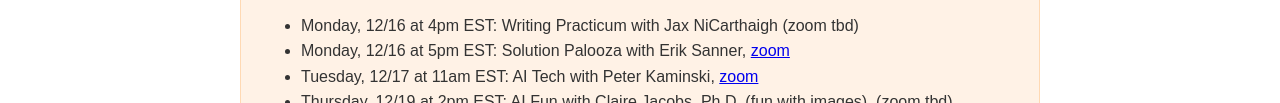
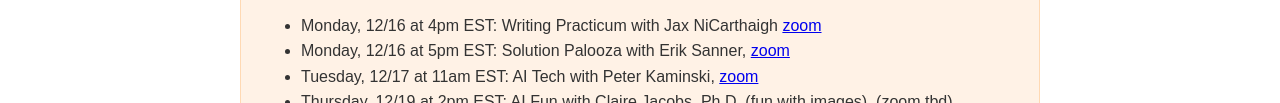
Before and after one commit to peterkaminski/aicf-launch, a plain HTML site: page index.html in a window 1280 px wide. Shown: the part 557-660 px from the top of the page. Drawn offline with Linux system fonts and the light colour scheme.

Commit message:
add jax's zoom

```diff
--- a/index.html
+++ b/index.html
@@ -93,7 +93,7 @@
             <h2>AI Coaching Forum Open House Week</h2>
             <p>In preparation for next month's AICF soft launch, we'd like to invite you to sample one or more of our coaching sessions for free! Register by clicking on the Zoom links below.</p>
             <ul>
-                <li>Monday, 12/16 at 4pm EST: Writing Practicum with Jax NiCarthaigh (zoom tbd)</li>
+                <li>Monday, 12/16 at 4pm EST: Writing Practicum with Jax NiCarthaigh <a target="_blank" rel="noopener noreferrer" href="https://us06web.zoom.us/meeting/register/tZ0kf-mspz4oHdAhoB0wzxH3viHvUfpDuza6">zoom</a></li>
                 <li>Monday, 12/16 at 5pm EST: Solution Palooza with Erik Sanner, <a target="_blank" rel="noopener noreferrer" href="https://us06web.zoom.us/meeting/register/tZArceCpqj4pHNR6jOcZeaqopORzCGiarF9T">zoom</a></li>
                 <li>Tuesday, 12/17 at 11am EST: AI Tech with Peter Kaminski, <a target="_blank" rel="noopener noreferrer" href="https://us02web.zoom.us/meeting/register/tZMsd-yuqDkiGNQ9UBdQwpE3eK3rIQ3xhh59">zoom</a></li>
                 <li>Thursday, 12/19 at 2pm EST: AI Fun with Claire Jacobs, Ph.D. (fun with images), (zoom tbd)</li>
```
